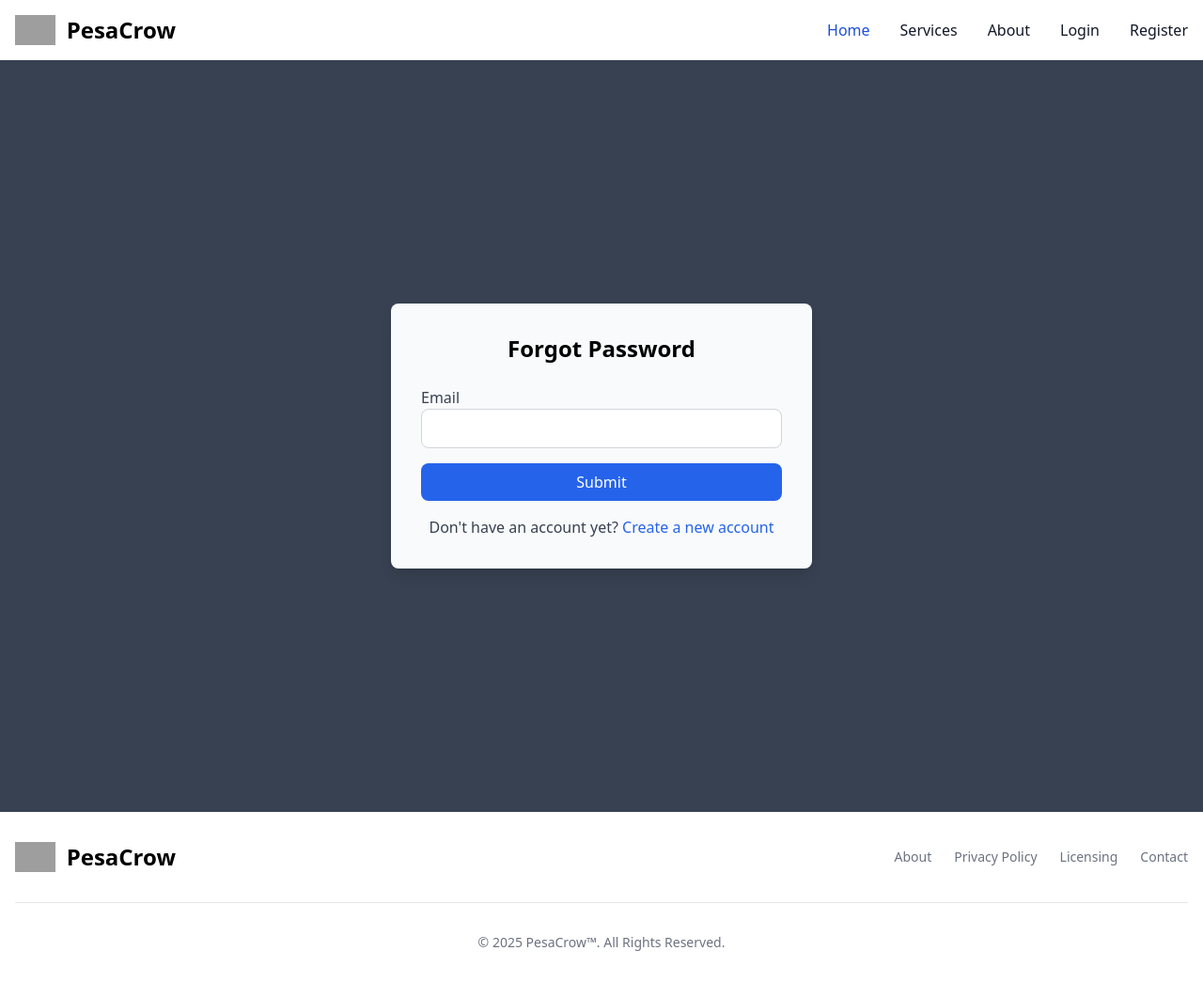
After one commit to NestaNdereva23/PesaCrow, a Django app: page /home/login/password_reset/ in a window 1280 px wide. The commit adds this page. Shown: the whole page at 94% size. Run offline with Django 5.2, Linux system fonts and the light colour scheme; some libraries are stand-ins or nearby versions; grey boxes are pictures that could not be loaded.

Commit message:
User PasswordReset implementation
- added password reset,confirmation,done,email and form pages
- added urls handling for Password reset logic
- fixed the rounded border on footer section

```diff
--- a/home/templates/home/partials/footer.html
+++ b/home/templates/home/partials/footer.html
@@ -1,7 +1,7 @@
 {% extends "base.html" %}
 
 {% block footer %}
-<footer class="bg-white rounded-lg shadow-sm dark:bg-gray-900">
+<footer class="bg-white shadow-sm dark:bg-gray-900">
     <div class="w-full max-w-screen-xl mx-auto p-4 md:py-8">
         <div class="sm:flex sm:items-center sm:justify-between">
             <a href="#" class="flex items-center mb-4 sm:mb-0 space-x-3 rtl:space-x-reverse">
--- a/home/templates/registration/login.html
+++ b/home/templates/registration/login.html
@@ -20,7 +20,7 @@
                     </div>
                     <div class="flex items-center justify-between">
                         <div class="flex items-start"></div>
-                        <a href="#" class="text-sm font-medium text-red-600 hover:underline ">Forgot password?</a>
+                        <a href="{% url 'password_reset' %}" class="text-sm font-medium text-red-600 hover:underline ">Forgot password?</a>
                     </div>
                     <button type="submit" class="w-full text-white bg-gray-900 hover:bg-gray-600 focus:ring-4 focus:outline-none focus:ring-primary-300 font-medium rounded-lg text-sm px-5 py-2.5 text-center">Login</button>
                 </form>
--- /dev/null
+++ b/home/templates/registration/password_reset_form.html
@@ -0,0 +1,24 @@
+{% include "home/partials/navbar.html" %}
+
+{% block content %}
+<div class="flex items-center justify-center min-h-screen bg-gray-700">
+    <div class="bg-gray-50 p-8 rounded-lg shadow-lg w-full max-w-md">
+        <h3 class="text-2xl font-bold mb-6 text-center">Forgot Password</h3>
+        <form method="POST" action="" autocomplete="off">
+            {% csrf_token %}
+            <div class="mb-4">
+                <label for="email" class="block text-gray-700">Email</label>
+                <input type="email" name="email" id="email" class="w-full px-4 py-2 border border-gray-300 rounded-lg focus:outline-none focus:ring-2 focus:ring-blue-600" required>
+            </div>
+            <button type="submit" class="w-full bg-blue-600 text-white py-2 rounded-lg hover:bg-blue-700 transition duration-300">Submit</button>
+        </form>
+        <div class="mt-4 text-center">
+            <p class="text-gray-700">Don't have an account yet? <a href="{% url 'register' %}" class="text-blue-600 hover:text-blue-800">Create a new account</a></p>
+        </div>
+    </div>
+</div>
+
+{% endblock %}
+
+{#footer#}
+{% include "home/partials/footer.html" %}
--- a/home/urls.py
+++ b/home/urls.py
@@ -1,9 +1,14 @@
 from . import views
 from django.urls import path
+from django.contrib.auth import views as auth_views
 
 urlpatterns = [
     path('', views.landingpage, name='landingpage'),
     path('login/', views.login, name='login'),
 
     path('register/', views.registration, name='register'),
+
+    path('login/password_reset/', auth_views.PasswordResetView.as_view(template_name="registration/password_reset_form.html"), name="password_reset"),
+    path('password_reset/done/', auth_views.PasswordResetDoneView.as_view(template_name="registration/password_reset_done.html"), name="password_reset_done"),
+
 ]
```
Also changed, not shown: home/templates/registration/password_reset_complete.html (added, +7 -0 lines), home/templates/registration/password_reset_confirm.html (added, +30 -0 lines), home/templates/registration/password_reset_done.html (added, +20 -0 lines), home/templates/registration/password_reset_email.html (added, +11 -0 lines), home/views.py (line endings or trailing spaces).
